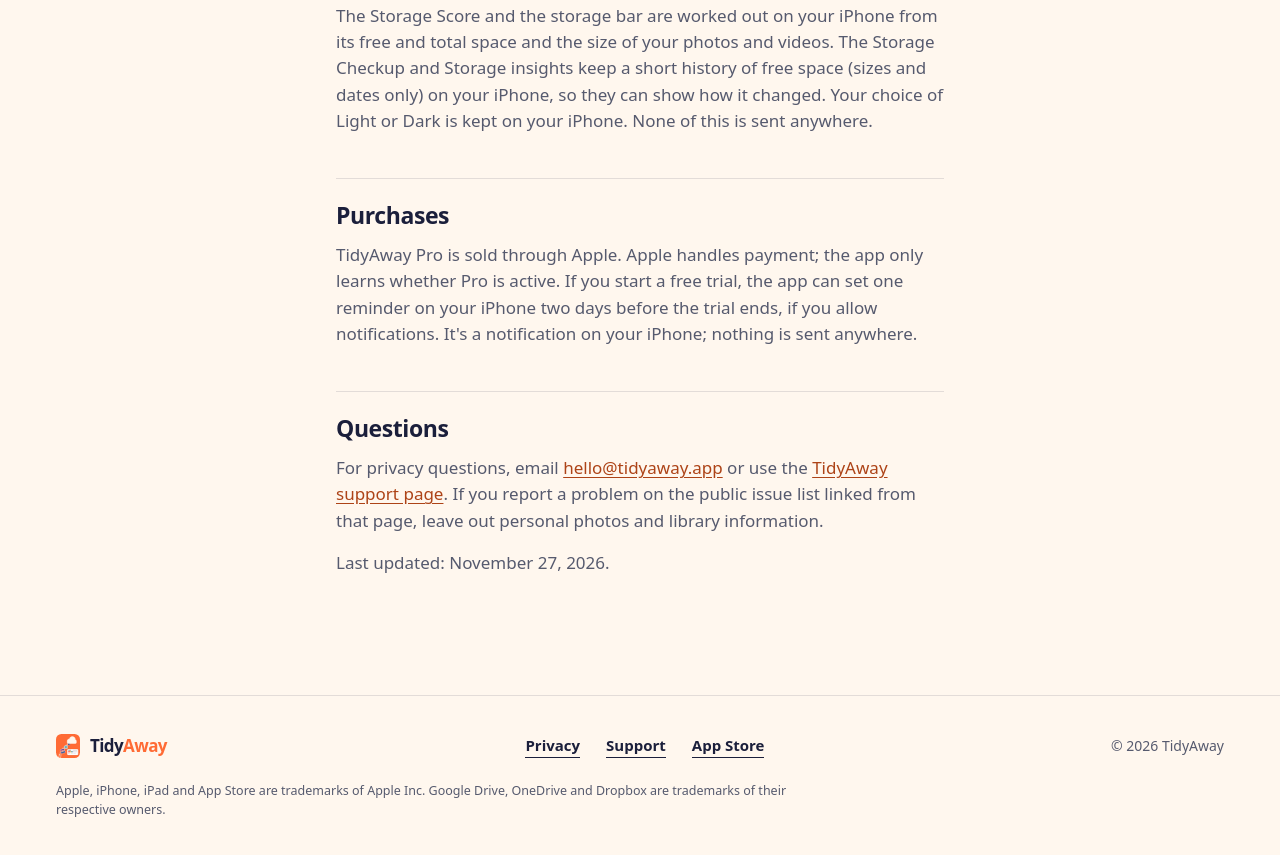
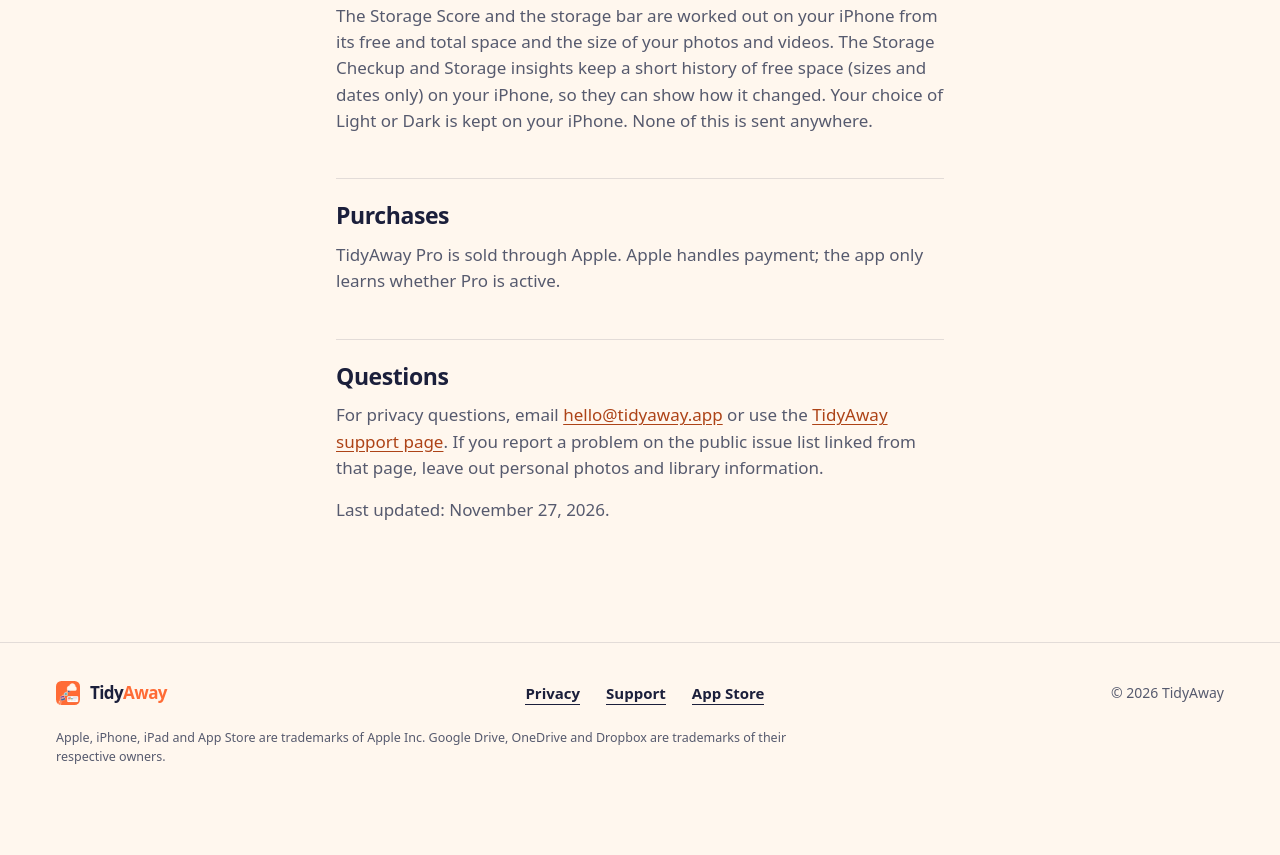
Before and after one commit to bienyam/tidyaway-site, a plain HTML site: page privacy.html in a window 1280 px wide. Shown: the part 2931-3786 px from the top of the page. After the commit the page ends 3742 px from the top, so only its background shows below. Drawn offline with Linux system fonts and the light colour scheme.

Commit message:
Move the 1.0.2 trial-reminder sentence out of this PR
It describes TidyAway 1.0.2 behaviour, so it goes in its own PR to merge at the
1.0.2 submission. Everything left here is true once 1.0.1 is live.

Co-Authored-By: Claude Opus 5.5 <noreply@anthropic.com>

```diff
--- a/privacy.html
+++ b/privacy.html
@@ -76,7 +76,7 @@
 <h2>Storage Score, Storage Checkup and appearance</h2>
 <p>The Storage Score and the storage bar are worked out on your iPhone from its free and total space and the size of your photos and videos. The Storage Checkup and Storage insights keep a short history of free space (sizes and dates only) on your iPhone, so they can show how it changed. Your choice of Light or Dark is kept on your iPhone. None of this is sent anywhere.</p>
 <h2>Purchases</h2>
-<p>TidyAway Pro is sold through Apple. Apple handles payment; the app only learns whether Pro is active. If you start a free trial, the app can set one reminder on your iPhone two days before the trial ends, if you allow notifications. It's a notification on your iPhone; nothing is sent anywhere.</p>
+<p>TidyAway Pro is sold through Apple. Apple handles payment; the app only learns whether Pro is active.</p>
 <h2>Questions</h2>
 <p>For privacy questions, email <a href="mailto:hello@tidyaway.app">hello@tidyaway.app</a> or use the <a href="support.html">TidyAway support page</a>. If you report a problem on the public issue list linked from that page, leave out personal photos and library information.</p>
 <p>Last updated: November 27, 2026.</p>
```
Also changed, not shown: index.html (+1 -1 lines).
